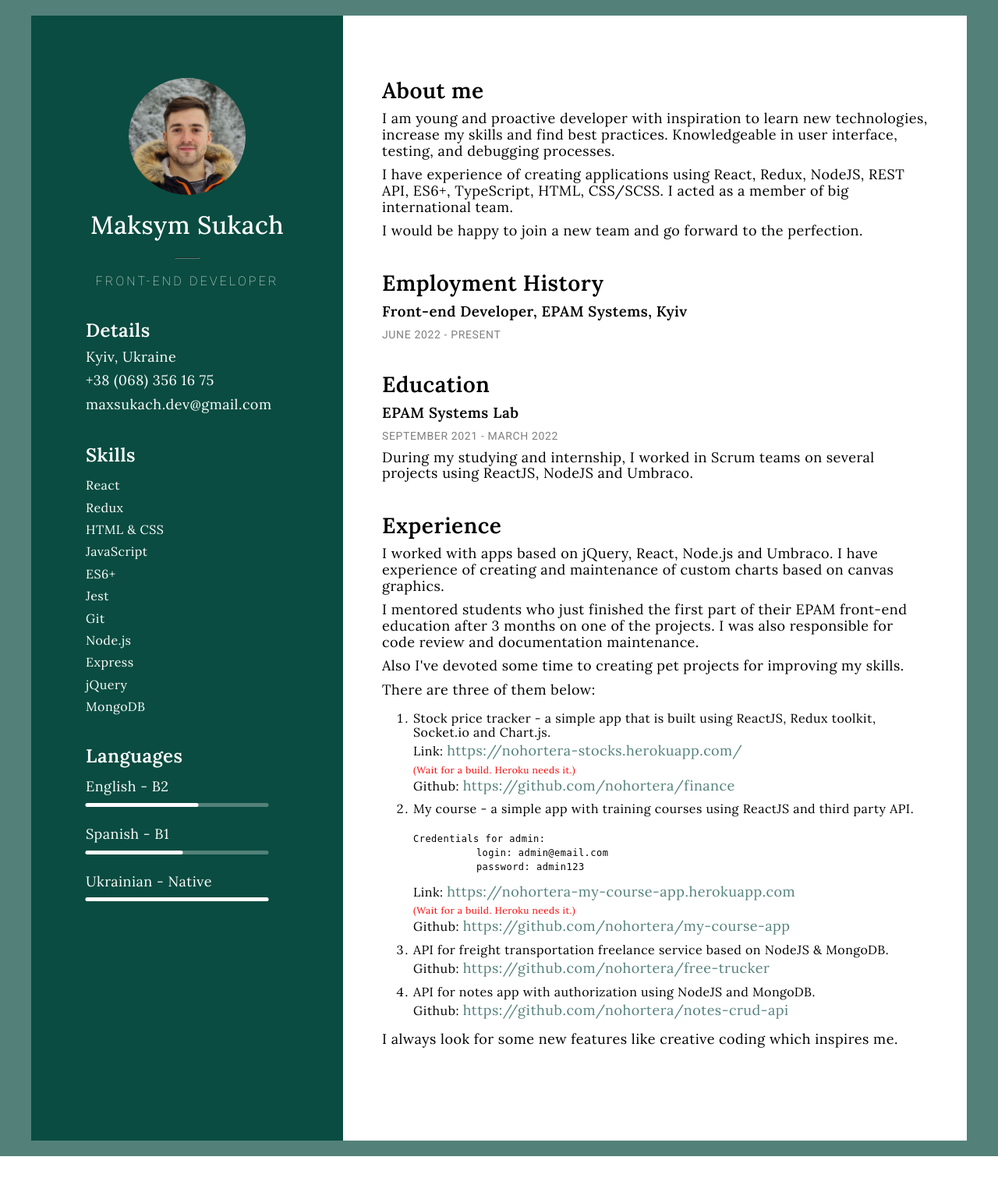
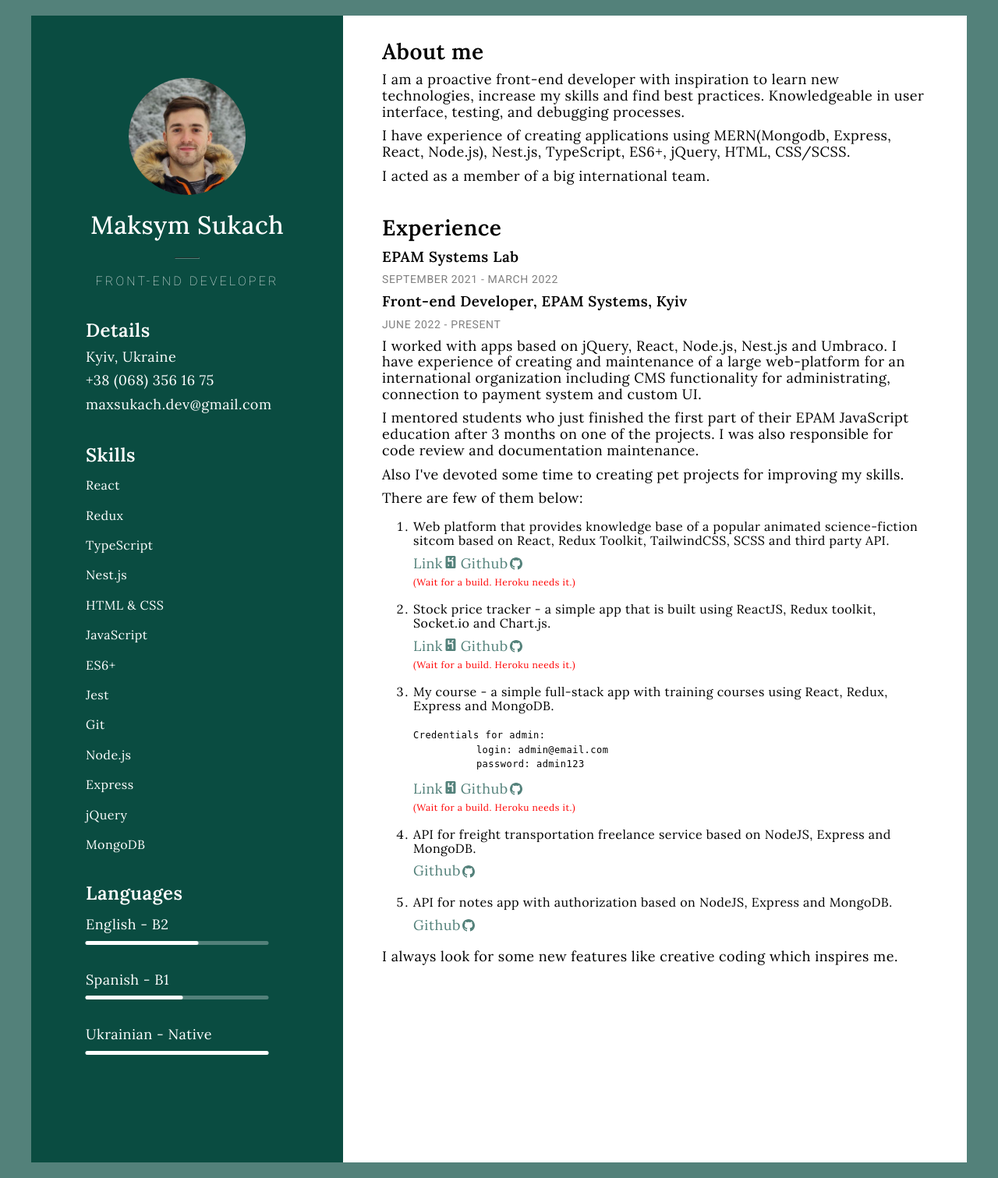
Before and after one commit to nohortera/resume, a PHP site: page / in a window 1280 px wide. Shown: the whole page at 78% size. Before the commit the page ends 1483 px from the top, so only its background shows below. Run offline with PHP 8.4, Linux system fonts and the light colour scheme.

Commit message:
Added new pet project, edited text, added icons for project links

```diff
--- a/index.html
+++ b/index.html
@@ -40,97 +40,113 @@
             <section class="about">
                 <h2>About me</h2>
                 <p>
-                    I am young and proactive developer with inspiration to learn new technologies, increase my skills and find best practices.
+                    I am a proactive front-end developer with inspiration to learn new technologies, increase my skills and find best practices.
                     Knowledgeable in user interface, testing, and debugging processes.
                 </p>
                 <p>
-                    I have experience of creating applications using React, Redux, NodeJS, REST API, ES6+, TypeScript, HTML, CSS/SCSS.
-                    I acted as a member of big international team.
+                    I have experience of creating applications using MERN(Mongodb, Express, React, Node.js), Nest.js, TypeScript, ES6+, jQuery, HTML, CSS/SCSS.
                 </p>
                 <p>
-                    I would be happy to join a new team and go forward to the perfection.
+                    I acted as a member of a big international team.
                 </p>
             </section>
-            <section class="history">
-                <h2>Employment History</h2>
+<!--            <section class="history">-->
+<!--                <h2>Employment History</h2>-->
+<!--                -->
+<!--            </section>-->
+<!--            <section class="education">-->
+<!--                <h2>Education</h2>-->
+<!--                -->
+<!--            </section>-->
+            <section class="experience">
+                <h2>Experience</h2>
+                <div class="workplace">
+                    <div class="workplace-info">
+                        <h3>EPAM Systems Lab</h3>
+                        <p class="workplace-info__period">SEPTEMBER 2021 - MARCH 2022</p>
+                    </div>
+                </div>
                 <div class="workplace">
                     <div class="workplace-info">
                         <h3>Front-end Developer, EPAM Systems, Kyiv</h3>
                         <p class="workplace-info__period">JUNE 2022 - PRESENT</p>
                     </div>
                 </div>
-            </section>
-            <section class="education">
-                <h2>Education</h2>
-                <div class="workplace">
-                    <div class="workplace-info">
-                        <h3>EPAM Systems Lab</h3>
-                        <p class="workplace-info__period">SEPTEMBER 2021 - MARCH 2022</p>
-                    </div>
-                    <div class="workplace-details">
-                        <p>
-                            During my studying and internship, I worked in Scrum teams on several projects using ReactJS, NodeJS and Umbraco.
-                        </p>
-                    </div>
-                </div>
-            </section>
-            <section class="experience">
-                <h2>Experience</h2>
                 <p>
-                    I worked with apps based on jQuery, React, Node.js and Umbraco. I have experience of creating and maintenance of custom charts based on canvas graphics.
+                    I worked with apps based on jQuery, React, Node.js, Nest.js and Umbraco. I have experience of creating and maintenance of a large web-platform for an international organization including CMS functionality for administrating, connection to payment system and custom UI.
                 </p>
                 <p>
-                    I mentored students who just finished the first part of their EPAM front-end education after 3 months on one of the projects.
+                    I mentored students who just finished the first part of their EPAM JavaScript education after 3 months on one of the projects.
                     I was also responsible for code review and documentation maintenance.
                 </p>
                 <p>
                     Also I've devoted some time to creating pet projects for improving my skills.
                 </p>
                 <p>
-                    There are three of them below:
+                    There are few of them below:
                 </p>
                 <ol>
                     <li>
+                        Web platform that provides knowledge base of a popular animated science-fiction sitcom based on React, Redux Toolkit, TailwindCSS, SCSS and third party API.
+                        <div class="proj-link">
+                            <a href="https://nohortera-rick-and-morty-wiki.herokuapp.com" target="_blank">
+                                Link
+                                <svg xmlns="http://www.w3.org/2000/svg" width="16" height="16" viewBox="0 0 5.12 5.12" preserveAspectRatio="xMinYMin meet"><path d="M4.12 5.12H.968a.49.49 0 0 1-.488-.488V.488A.49.49 0 0 1 .968 0H4.12a.49.49 0 0 1 .488.488v4.144a.49.49 0 0 1-.488.488z"/><path d="M3.068 4.415V2.382s.132-.487-1.63.2C1.436 2.6 1.436.7 1.436.7L2.01.697v1.2s1.61-.635 1.61.48v2.026h-.555zm.328-2.986h-.6c.22-.27.42-.73.42-.73h.63s-.108.3-.44.73zm-1.95 2.982V3.254l.58.58-.58.58z" fill="#fff"/></svg>
+                            </a>
+                            <a href="https://github.com/nohortera/rick-and-morty-wiki" target="_blank">
+                                Github
+                                <svg xmlns="http://www.w3.org/2000/svg" width="16" height="16" viewBox="0 0 24 24"><path d="M12 0c-6.626 0-12 5.373-12 12 0 5.302 3.438 9.8 8.207 11.387.599.111.793-.261.793-.577v-2.234c-3.338.726-4.033-1.416-4.033-1.416-.546-1.387-1.333-1.756-1.333-1.756-1.089-.745.083-.729.083-.729 1.205.084 1.839 1.237 1.839 1.237 1.07 1.834 2.807 1.304 3.492.997.107-.775.418-1.305.762-1.604-2.665-.305-5.467-1.334-5.467-5.931 0-1.311.469-2.381 1.236-3.221-.124-.303-.535-1.524.117-3.176 0 0 1.008-.322 3.301 1.23.957-.266 1.983-.399 3.003-.404 1.02.005 2.047.138 3.006.404 2.291-1.552 3.297-1.23 3.297-1.23.653 1.653.242 2.874.118 3.176.77.84 1.235 1.911 1.235 3.221 0 4.609-2.807 5.624-5.479 5.921.43.372.823 1.102.823 2.222v3.293c0 .319.192.694.801.576 4.765-1.589 8.199-6.086 8.199-11.386 0-6.627-5.373-12-12-12z"/></svg>
+                            </a>
+                        </div>
+                        <sub class="proj-link__sub-comment">(Wait for a build. Heroku needs it.)</sub>
+                    </li>
+                    <li>
                         Stock price tracker - a simple app that is built using ReactJS, Redux toolkit, Socket.io and Chart.js.
                         <div class="proj-link">
-                            Link:
-                            <a href="https://nohortera-stocks.herokuapp.com/" target="_blank">https://nohortera-stocks.herokuapp.com/</a>
-                            <br>
-                            <sub class="proj-link__sub-comment">(Wait for a build. Heroku needs it.)</sub>
+                            <a href="https://nohortera-stocks.herokuapp.com" target="_blank">
+                                Link
+                                <svg xmlns="http://www.w3.org/2000/svg" width="16" height="16" viewBox="0 0 5.12 5.12" preserveAspectRatio="xMinYMin meet"><path d="M4.12 5.12H.968a.49.49 0 0 1-.488-.488V.488A.49.49 0 0 1 .968 0H4.12a.49.49 0 0 1 .488.488v4.144a.49.49 0 0 1-.488.488z"/><path d="M3.068 4.415V2.382s.132-.487-1.63.2C1.436 2.6 1.436.7 1.436.7L2.01.697v1.2s1.61-.635 1.61.48v2.026h-.555zm.328-2.986h-.6c.22-.27.42-.73.42-.73h.63s-.108.3-.44.73zm-1.95 2.982V3.254l.58.58-.58.58z" fill="#fff"/></svg>
+                            </a>
+                            <a href="https://github.com/nohortera/finance" target="_blank">
+                                Github
+                                <svg xmlns="http://www.w3.org/2000/svg" width="16" height="16" viewBox="0 0 24 24"><path d="M12 0c-6.626 0-12 5.373-12 12 0 5.302 3.438 9.8 8.207 11.387.599.111.793-.261.793-.577v-2.234c-3.338.726-4.033-1.416-4.033-1.416-.546-1.387-1.333-1.756-1.333-1.756-1.089-.745.083-.729.083-.729 1.205.084 1.839 1.237 1.839 1.237 1.07 1.834 2.807 1.304 3.492.997.107-.775.418-1.305.762-1.604-2.665-.305-5.467-1.334-5.467-5.931 0-1.311.469-2.381 1.236-3.221-.124-.303-.535-1.524.117-3.176 0 0 1.008-.322 3.301 1.23.957-.266 1.983-.399 3.003-.404 1.02.005 2.047.138 3.006.404 2.291-1.552 3.297-1.23 3.297-1.23.653 1.653.242 2.874.118 3.176.77.84 1.235 1.911 1.235 3.221 0 4.609-2.807 5.624-5.479 5.921.43.372.823 1.102.823 2.222v3.293c0 .319.192.694.801.576 4.765-1.589 8.199-6.086 8.199-11.386 0-6.627-5.373-12-12-12z"/></svg>
+                            </a>
                         </div>
-                        <div class="proj-link">
-                            Github:
-                            <a href="https://github.com/nohortera/finance" target="_blank">https://github.com/nohortera/finance</a>
-                        </div>
+                        <sub class="proj-link__sub-comment">(Wait for a build. Heroku needs it.)</sub>
                     </li>
                     <li>
-                        My course - a simple app with training courses using ReactJS and third party API.
+                        My course - a simple full-stack app with training courses using React, Redux, Express and MongoDB.
                         <div class="proj-link">
                             <pre><code><sub>Credentials for admin:</sub>
         <sub>login: admin@email.com</sub>
         <sub>password: admin123</sub></code></pre>
-                            Link:
-                            <a href="https://nohortera-my-course-app.herokuapp.com" target="_blank">https://nohortera-my-course-app.herokuapp.com</a>
-                            <br>
-                            <sub class="proj-link__sub-comment">(Wait for a build. Heroku needs it.)</sub>
+                            <a href="https://nohortera-my-course-app.herokuapp.com" target="_blank">
+                                Link
+                                <svg xmlns="http://www.w3.org/2000/svg" width="16" height="16" viewBox="0 0 5.12 5.12" preserveAspectRatio="xMinYMin meet"><path d="M4.12 5.12H.968a.49.49 0 0 1-.488-.488V.488A.49.49 0 0 1 .968 0H4.12a.49.49 0 0 1 .488.488v4.144a.49.49 0 0 1-.488.488z"/><path d="M3.068 4.415V2.382s.132-.487-1.63.2C1.436 2.6 1.436.7 1.436.7L2.01.697v1.2s1.61-.635 1.61.48v2.026h-.555zm.328-2.986h-.6c.22-.27.42-.73.42-.73h.63s-.108.3-.44.73zm-1.95 2.982V3.254l.58.58-.58.58z" fill="#fff"/></svg>
+                            </a>
+                            <a href="https://github.com/nohortera/my-course-app" target="_blank">
+                                Github
+                                <svg xmlns="http://www.w3.org/2000/svg" width="16" height="16" viewBox="0 0 24 24"><path d="M12 0c-6.626 0-12 5.373-12 12 0 5.302 3.438 9.8 8.207 11.387.599.111.793-.261.793-.577v-2.234c-3.338.726-4.033-1.416-4.033-1.416-.546-1.387-1.333-1.756-1.333-1.756-1.089-.745.083-.729.083-.729 1.205.084 1.839 1.237 1.839 1.237 1.07 1.834 2.807 1.304 3.492.997.107-.775.418-1.305.762-1.604-2.665-.305-5.467-1.334-5.467-5.931 0-1.311.469-2.381 1.236-3.221-.124-.303-.535-1.524.117-3.176 0 0 1.008-.322 3.301 1.23.957-.266 1.983-.399 3.003-.404 1.02.005 2.047.138 3.006.404 2.291-1.552 3.297-1.23 3.297-1.23.653 1.653.242 2.874.118 3.176.77.84 1.235 1.911 1.235 3.221 0 4.609-2.807 5.624-5.479 5.921.43.372.823 1.102.823 2.222v3.293c0 .319.192.694.801.576 4.765-1.589 8.199-6.086 8.199-11.386 0-6.627-5.373-12-12-12z"/></svg>
+                            </a>
                         </div>
+                        <sub class="proj-link__sub-comment">(Wait for a build. Heroku needs it.)</sub>
+                    </li>
+                    <li>
+                        API for freight transportation freelance service based on NodeJS, Express and MongoDB.
                         <div class="proj-link">
-                            Github:
-                            <a href="https://github.com/nohortera/my-course-app" target="_blank">https://github.com/nohortera/my-course-app</a>
+                            <a href="https://github.com/nohortera/free-trucker" target="_blank">
+                                Github
+                                <svg xmlns="http://www.w3.org/2000/svg" width="16" height="16" viewBox="0 0 24 24"><path d="M12 0c-6.626 0-12 5.373-12 12 0 5.302 3.438 9.8 8.207 11.387.599.111.793-.261.793-.577v-2.234c-3.338.726-4.033-1.416-4.033-1.416-.546-1.387-1.333-1.756-1.333-1.756-1.089-.745.083-.729.083-.729 1.205.084 1.839 1.237 1.839 1.237 1.07 1.834 2.807 1.304 3.492.997.107-.775.418-1.305.762-1.604-2.665-.305-5.467-1.334-5.467-5.931 0-1.311.469-2.381 1.236-3.221-.124-.303-.535-1.524.117-3.176 0 0 1.008-.322 3.301 1.23.957-.266 1.983-.399 3.003-.404 1.02.005 2.047.138 3.006.404 2.291-1.552 3.297-1.23 3.297-1.23.653 1.653.242 2.874.118 3.176.77.84 1.235 1.911 1.235 3.221 0 4.609-2.807 5.624-5.479 5.921.43.372.823 1.102.823 2.222v3.293c0 .319.192.694.801.576 4.765-1.589 8.199-6.086 8.199-11.386 0-6.627-5.373-12-12-12z"/></svg>
+                            </a>
                         </div>
                     </li>
                     <li>
-                        API for freight transportation freelance service based on NodeJS & MongoDB.
+                        API for notes app with authorization based on NodeJS, Express and MongoDB.
                         <div class="proj-link">
-                            Github:
-                            <a href="https://github.com/nohortera/free-trucker" target="_blank">https://github.com/nohortera/free-trucker</a>
-                        </div>
-                    </li>
-                    <li>
-                        API for notes app with authorization using NodeJS and MongoDB.
-                        <div class="proj-link">
-                            Github:
-                            <a href="https://github.com/nohortera/notes-crud-api" target="_blank">https://github.com/nohortera/notes-crud-api</a>
+                            <a href="https://github.com/nohortera/notes-crud-api" target="_blank">
+                                Github
+                                <svg xmlns="http://www.w3.org/2000/svg" width="16" height="16" viewBox="0 0 24 24"><path d="M12 0c-6.626 0-12 5.373-12 12 0 5.302 3.438 9.8 8.207 11.387.599.111.793-.261.793-.577v-2.234c-3.338.726-4.033-1.416-4.033-1.416-.546-1.387-1.333-1.756-1.333-1.756-1.089-.745.083-.729.083-.729 1.205.084 1.839 1.237 1.839 1.237 1.07 1.834 2.807 1.304 3.492.997.107-.775.418-1.305.762-1.604-2.665-.305-5.467-1.334-5.467-5.931 0-1.311.469-2.381 1.236-3.221-.124-.303-.535-1.524.117-3.176 0 0 1.008-.322 3.301 1.23.957-.266 1.983-.399 3.003-.404 1.02.005 2.047.138 3.006.404 2.291-1.552 3.297-1.23 3.297-1.23.653 1.653.242 2.874.118 3.176.77.84 1.235 1.911 1.235 3.221 0 4.609-2.807 5.624-5.479 5.921.43.372.823 1.102.823 2.222v3.293c0 .319.192.694.801.576 4.765-1.589 8.199-6.086 8.199-11.386 0-6.627-5.373-12-12-12z"/></svg>
+                            </a>
                         </div>
                     </li>
                 </ol>
@@ -160,6 +176,8 @@
                 <ul>
                     <li>React</li>
                     <li>Redux</li>
+                    <li>TypeScript</li>
+                    <li>Nest.js</li>
                     <li>HTML & CSS</li>
                     <li>JavaScript</li>
                     <li>ES6+</li>
--- a/styles/main.css
+++ b/styles/main.css
@@ -63,9 +63,8 @@ li {
 main {
     background-color: white;
     grid-area: main;
-    padding: 80px 50px;
+    padding: 30px 50px;
 }
-
 
 main h2 {
     font-size: 28px;
@@ -134,7 +133,26 @@ aside section {
 }
 
 .proj-link {
-    margin-top: 5px;
+    margin-top: 10px;
+}
+
+li {
+    margin-bottom: 20px;
+}
+
+.proj-link > a {
+    display: inline-flex;
+    justify-content: start;
+    align-items: center;
+    gap: 2px;
+}
+
+.proj-link svg {
+    fill: #53817a;
+}
+
+.proj-link a:hover svg {
+    fill: #0a4c41;
 }
 
 .info {
```
